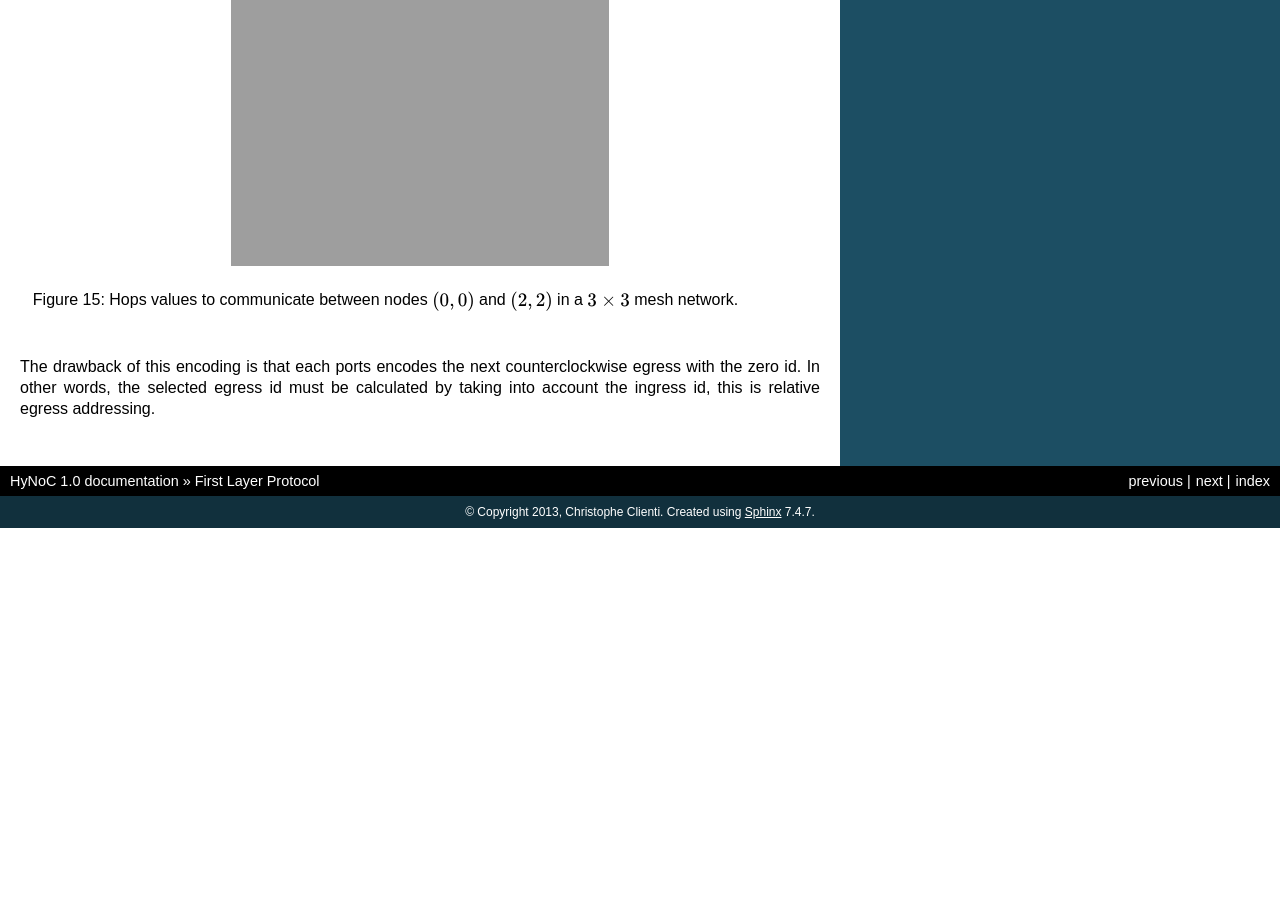
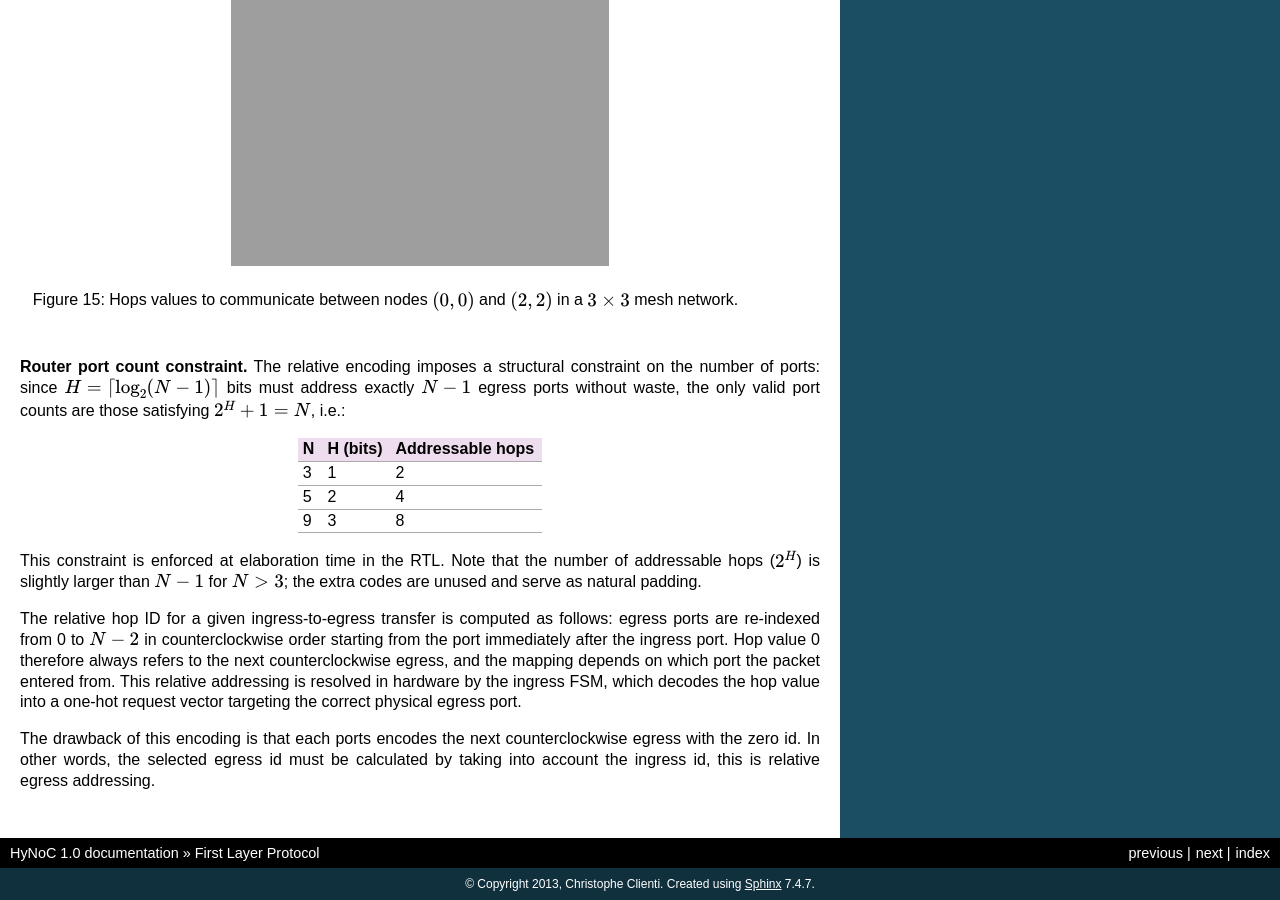
Before and after one commit to cclienti/verilog-ip, a Sphinx documentation site: the page built from hw/network/hynoc/doc/dev_guide/source/first_layer_protocol.rst, in a window 1280 px wide and 900 px high, scrolled down 2243 px. Built offline with Sphinx 7.4.7, drawn with Linux system fonts in a browser that asks for light colours; formulas are drawn with MathJax 3; before the commit the page ends 2771 px from its top, so only the background shows below that.

Commit message:
docs(hynoc): explain no-loopback constraint, relative hop encoding and valid port counts {3,5,9}

```diff
--- a/hw/network/hynoc/doc/dev_guide/source/first_layer_protocol.rst
+++ b/hw/network/hynoc/doc/dev_guide/source/first_layer_protocol.rst
@@ -92,6 +92,34 @@ network. This NoC is built upon 5-port routers and only two bits are needed to e
 
    Hops values to communicate between nodes :math:`(0,0)` and :math:`(2,2)` in a :math:`3 \times 3` mesh network.
 
+
+**Router port count constraint.** The relative encoding imposes a structural
+constraint on the number of ports: since :math:`H = \lceil\log_2(N-1)\rceil`
+bits must address exactly :math:`N-1` egress ports without waste, the only valid
+port counts are those satisfying :math:`2^H + 1 = N`, i.e.:
+
++--------+------------+------------------+
+| N      | H (bits)   | Addressable hops |
++========+============+==================+
+| 3      | 1          | 2                |
++--------+------------+------------------+
+| 5      | 2          | 4                |
++--------+------------+------------------+
+| 9      | 3          | 8                |
++--------+------------+------------------+
+
+This constraint is enforced at elaboration time in the RTL. Note that the
+number of addressable hops (:math:`2^H`) is slightly larger than :math:`N-1`
+for :math:`N > 3`; the extra codes are unused and serve as natural padding.
+
+The relative hop ID for a given ingress-to-egress transfer is computed as
+follows: egress ports are re-indexed from 0 to :math:`N-2` in counterclockwise
+order starting from the port immediately after the ingress port. Hop value 0
+therefore always refers to the next counterclockwise egress, and the mapping
+depends on which port the packet entered from. This relative addressing is
+resolved in hardware by the ingress FSM, which decodes the hop value into a
+one-hot request vector targeting the correct physical egress port.
+
 The drawback of this encoding is that each ports encodes the next counterclockwise egress with the zero id. In other
 words, the selected egress id must be calculated by taking into account the ingress id, this is relative egress
 addressing.
```
Also changed, not shown: 1 other file.
